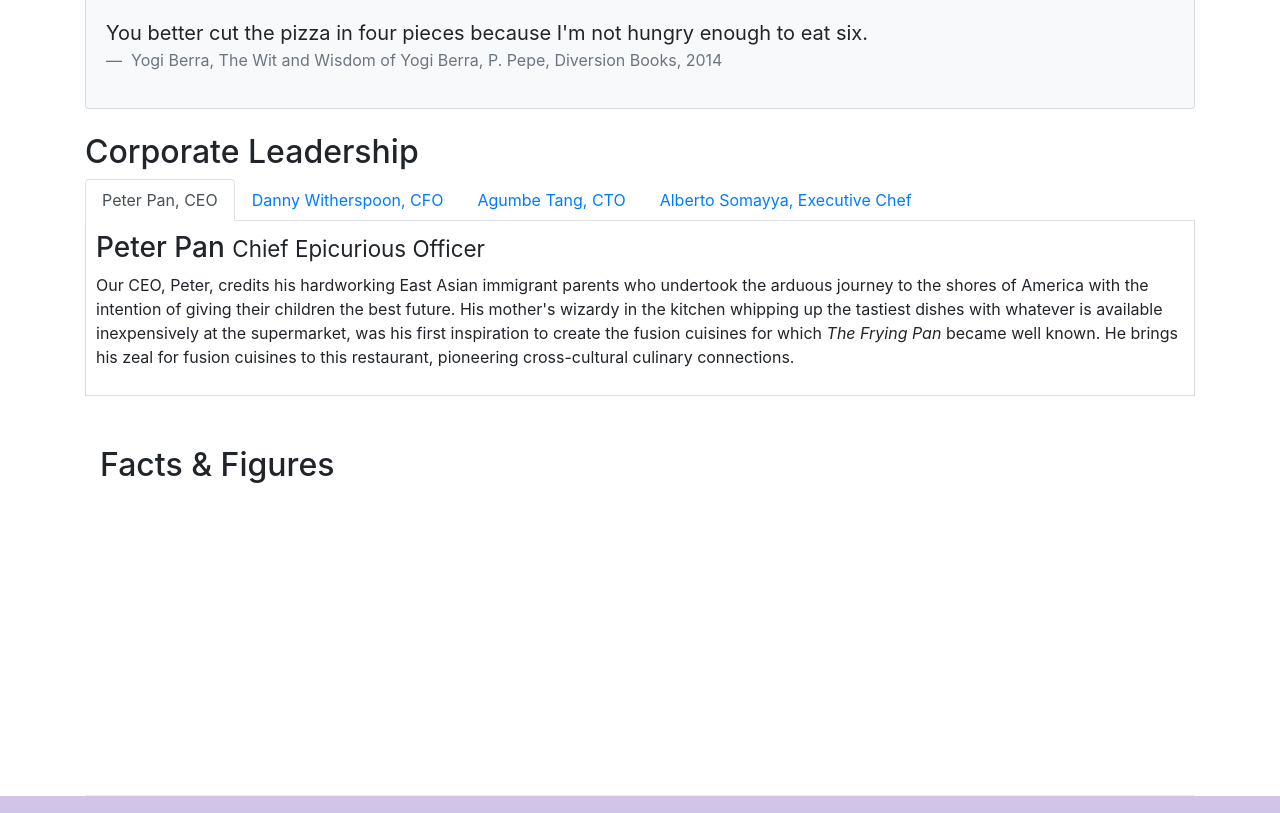
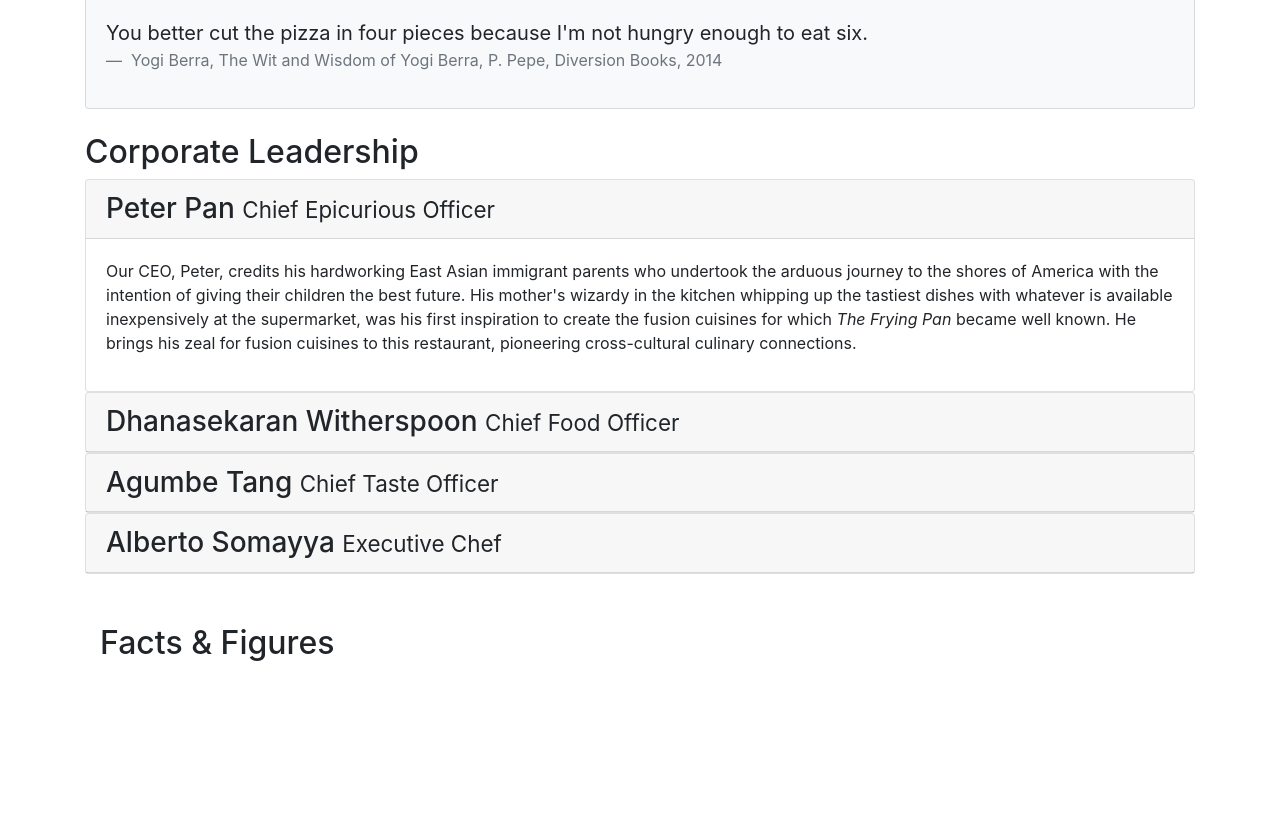
Before and after one commit to Chiaseathao/bootstrap4, a website: page aboutus.html in a window 1280 px wide. Shown: the part 762-1575 px from the top of the page. Drawn offline with nearby package versions, Linux system fonts and the light colour scheme.

Commit message:
accordion and collapse

```diff
--- a/aboutus.html
+++ b/aboutus.html
@@ -98,49 +98,65 @@
             <div class="col-12">
                 <h2>Corporate Leadership</h2>
 
-                <ul class="nav nav-tabs">
-                    <li class="nav-item">
-                        <a class="nav-link active" href="#peter" role="tab" data-toggle="tab">
-                            Peter Pan, CEO
-                        </a>
-                    </li>
-                    <li class="nav-item">
-                        <a class="nav-link" href="#danny" role="tab" data-toggle="tab">
-                           Danny Witherspoon, CFO
-                        </a>
-                    </li>
-                    <li class="nav-item">
-                        <a class="nav-link" href="#agumbe" role="tab" data-toggle="tab">
-                            Agumbe Tang, CTO
-                        </a>
-                    </li>
-                    <li class="nav-item">
-                        <a class="nav-link" href="#alberto" role="tab" data-toggle="tab">
-                            Alberto Somayya, Executive Chef
-                        </a>
-                    </li>
-                </ul>
-
-                <div class="tab-content">
-                    <div role="tabpanel" class="tab-pane fade show active" id="peter">
-                        <h3>Peter Pan <small>Chief Epicurious Officer</small></h3>
-                        <p class="d-none d-sm-block">Our CEO, Peter, credits his hardworking East Asian immigrant parents who undertook the arduous journey to the shores of America with the intention of giving their children the best future. His mother's wizardy in the kitchen whipping up the tastiest dishes with whatever is available inexpensively at the supermarket, was his first inspiration to create the fusion cuisines for which <em>The Frying Pan</em> became well known. He brings his zeal for fusion cuisines to this restaurant, pioneering cross-cultural culinary connections.</p>
+                <div id="accordion">
+                    <div class="card">
+                        <div class="card-header" role="tab" id="peterhead">
+                            <h3 class="mb-0">
+                                <a data-toggle="collapse" data-target="#peter">
+                                    Peter Pan <small>Chief Epicurious Officer</small>
+                                </a>
+                            </h3>
+                        </div>
+                        <div role="tabpanel" class="collapse show" id="peter" data-parent="#accordion">
+                            <div class="card-body">
+                                <p class="d-none d-sm-block">Our CEO, Peter, credits his hardworking East Asian immigrant parents who undertook the arduous journey to the shores of America with the intention of giving their children the best future. His mother's wizardy in the kitchen whipping up the tastiest dishes with whatever is available inexpensively at the supermarket, was his first inspiration to create the fusion cuisines for which <em>The Frying Pan</em> became well known. He brings his zeal for fusion cuisines to this restaurant, pioneering cross-cultural culinary connections.</p>
+                            </div>
+                        </div>
                     </div>
 
-                    <div role="tabpanel" class="tab-pane fade show" id="danny">
-                        <h3>Dhanasekaran Witherspoon <small>Chief Food Officer</small></h3>
-                        <p class="d-none d-sm-block">Our CFO, Danny, as he is affectionately referred to by his colleagues, comes from a long established family tradition in farming and produce. His experiences growing up on a farm in the Australian outback gave him great appreciation for varieties of food sources. As he puts it in his own words, <em>Everything that runs, wins, and everything that stays, pays!</em></p>
-
+                    <div class="card">
+                        <div class="card-header" role="tab" id="dannyhead">
+                            <h3 class="mb-0">
+                                <a data-toggle="collapse" data-target="#danny">
+                                    Dhanasekaran Witherspoon <small>Chief Food Officer</small>
+                                </a>
+                            </h3>
+                        </div>
+                        <div role="tabpanel" class="collapse" id="danny" data-parent="#accordion">
+                            <div class="card-body">
+                                <p class="d-none d-sm-block">Our CFO, Danny, as he is affectionately referred to by his colleagues, comes from a long established family tradition in farming and produce. His experiences growing up on a farm in the Australian outback gave him great appreciation for varieties of food sources. As he puts it in his own words, <em>Everything that runs, wins, and everything that stays, pays!</em></p>
+                            </div>
+                        </div>
                     </div>
 
-                    <div role="tabpanel" class="tab-pane fade show" id="agumbe">
-                        <h3>Agumbe Tang <small>Chief Taste Officer</small></h3>
-                        <p class="d-none d-sm-block">Blessed with the most discerning gustatory sense, Agumbe, our CTO, personally ensures that every dish that we serve meets his exacting tastes. Our chefs dread the tongue lashing that ensues if their dish does not meet his exacting standards. He lives by his motto, <em>You click only if you survive my lick.</em></p>
+                    <div class="card">
+                        <div class="card-header" role="tab" id="agumbehead">
+                            <h3 class="mb-0">
+                                <a data-toggle="collapse" data-target="#agumbe">
+                                    Agumbe Tang <small>Chief Taste Officer</small>
+                                </a>
+                            </h3>
+                        </div>
+                        <div role="tabpanel" class="collapse" id="agumbe" data-parent="#accordion">
+                            <div class="card-body">
+                                <p class="d-none d-sm-block">Blessed with the most discerning gustatory sense, Agumbe, our CTO, personally ensures that every dish that we serve meets his exacting tastes. Our chefs dread the tongue lashing that ensues if their dish does not meet his exacting standards. He lives by his motto, <em>You click only if you survive my lick.</em></p>
+                            </div>
+                        </div>
                     </div>
 
-                    <div role="tabpanel" class="tab-pane fade show" id="alberto">
-                        <h3>Alberto Somayya <small>Executive Chef</small></h3>
-                        <p class="d-none d-sm-block">Award winning three-star Michelin chef with wide International experience having worked closely with whos-who in the culinary world, he specializes in creating mouthwatering Indo-Italian fusion experiences. He says, <em>Put together the cuisines from the two craziest cultures, and you get a winning hit! Amma Mia!</em></p>
+                    <div class="card">
+                        <div class="card-header" role="tab" id="albertohead">
+                            <h3 class="mb-0">
+                                <a data-toggle="collapse" data-target="#alberto">
+                                    Alberto Somayya <small>Executive Chef</small>
+                                </a>
+                            </h3>
+                        </div>
+                        <div role="tabpanel" class="collapse" id="alberto" data-parent="#accordion">
+                            <div class="card-body">
+                                <p class="d-none d-sm-block">Award winning three-star Michelin chef with wide International experience having worked closely with whos-who in the culinary world, he specializes in creating mouthwatering Indo-Italian fusion experiences. He says, <em>Put together the cuisines from the two craziest cultures, and you get a winning hit! Amma Mia!</em></p>
+                            </div>
+                        </div>
                     </div>
                 </div>
             </div>
```
